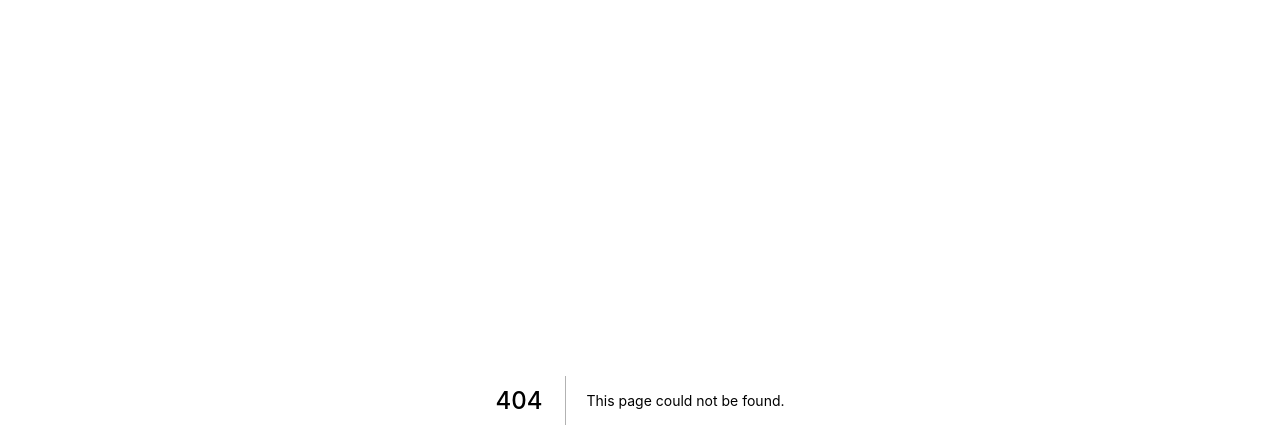
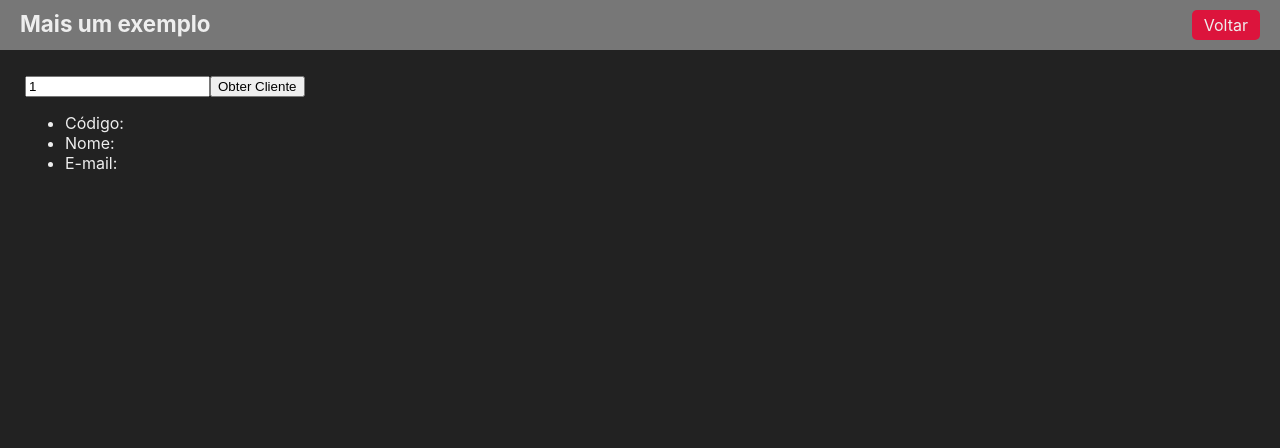
Before and after one commit to stanycruz/fundamentos, a Next.js app: page /integracao_1 in a window 1280 px wide. Before the commit this address had no page. Shown: the top 448 px of the page. Built offline with nearby package versions, Linux system fonts and the light colour scheme.

Commit message:
Integração com API

```diff
--- a/src/pages/index.jsx
+++ b/src/pages/index.jsx
@@ -15,7 +15,8 @@
             <Navegador texto="JSX" destino="/jsx" cor="crimson" />
             <Navegador texto="Navegação #01" destino="/navegacao" cor="green" />
             <Navegador texto="Navegação #02" destino="/cliente/sp-2/123" cor="blue" />
-            <Navegador texto="Componente com Estado" destino="/estado" cor="pink" />
+            <Navegador texto="Componente com Estado" destino="/estado" cor="palevioletred" />
+            <Navegador texto="Integração com API #01" destino="/integracao_1" cor="peru" />
         </div>
     )
 }
--- /dev/null
+++ b/src/pages/integracao_1.jsx
@@ -0,0 +1,34 @@
+import { useState } from 'react'
+import Layout from '../components/Layout'
+
+export default function Integracao() {
+
+    const [codigo, setCodigo] = useState(1)
+    const [cliente, setCliente] = useState({})
+
+    async function obterCliente() {
+        const res = await fetch(`http://localhost:3000/api/clientes/${codigo}`)
+        const data = await res.json()
+        setCliente(data)
+
+        // fetch(`http://localhost:3000/api/clientes/${codigo}`)
+        //     .then(res => res.json())
+        //     .then(data => setCliente(data))
+    }
+
+
+    return (
+        <Layout>
+            <div>
+                <input type="number" value={codigo}
+                    onChange={e => setCodigo(e.target.value)} />
+                <button onClick={obterCliente}>Obter Cliente</button>
+            </div>
+            <ul>
+                <li>Código: {cliente.id}</li>
+                <li>Nome: {cliente.nome}</li>
+                <li>E-mail: {cliente.email}</li>
+            </ul>
+        </Layout>
+    )
+}
```
